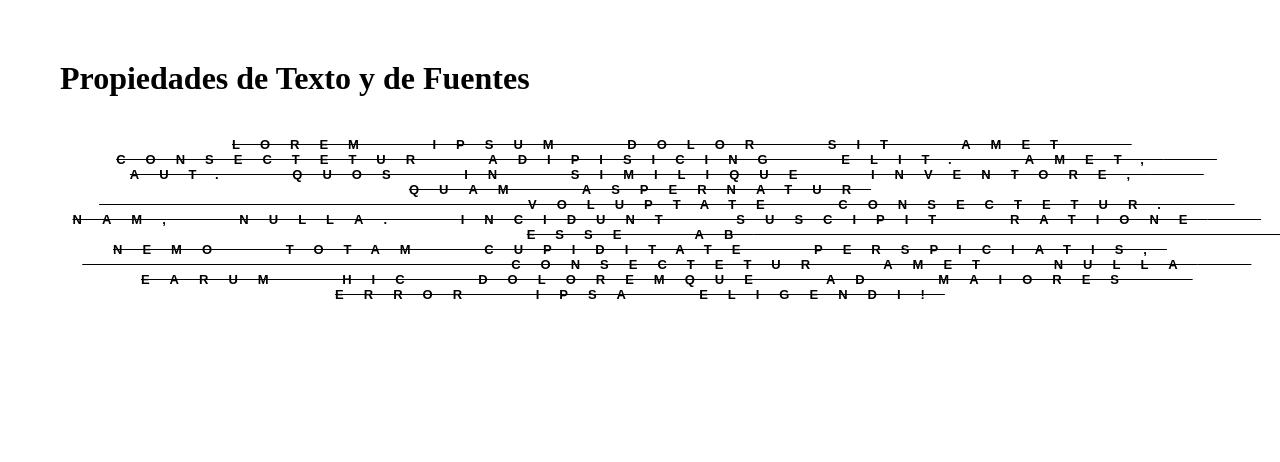
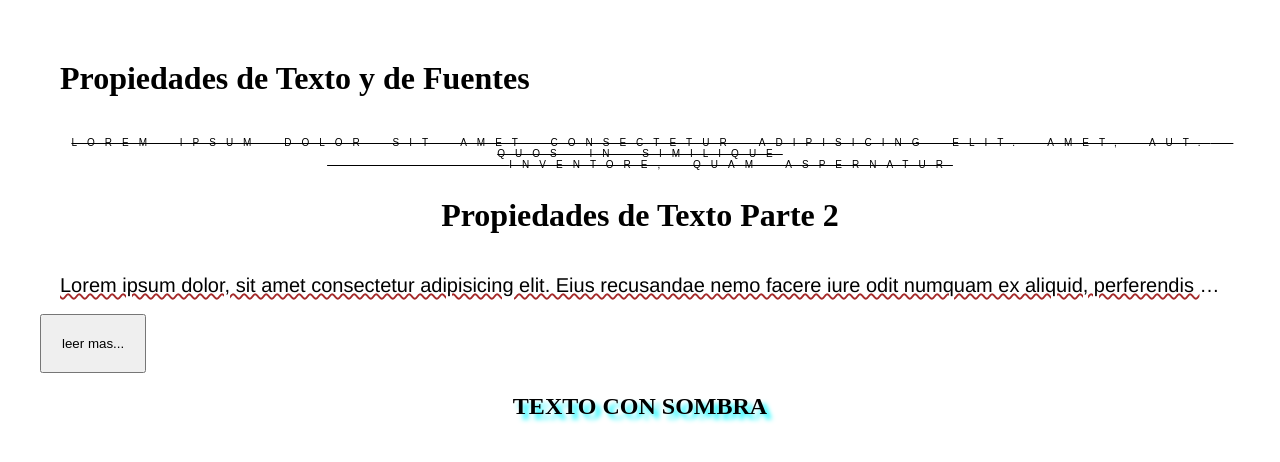
Before and after one commit to MarioVeroi/Curso-Programacion-Web, a plain HTML site: page Curso CSS/practica13.html in a window 1280 px wide. Drawn offline with Linux system fonts and the light colour scheme.

Commit message:
Agregando Propiedades de Fuentes Parte 2

```diff
--- a/Curso CSS/CSS/style13.css
+++ b/Curso CSS/CSS/style13.css
@@ -3,17 +3,37 @@
     padding: 20px;
 }
 
-p{
+.Propiedades-Fuentes{
     font-family: Arial;
     font-style: bold;
-    font-weight: 900;
-    font-size: small;
+    font-weight: 100;
+    font-size: 10px;
     font-variant: small-caps; /*Permite que esten en mayusculas, Pero conservando su tamaño*/
-    text-indent: 30px;
+    text-indent: 2px;
     text-transform:  uppercase;
     white-space: pre-wrap;
-    word-spacing: 30px;
-    letter-spacing: 20px;
+    word-spacing: 10px;
+    letter-spacing: 10px;
     text-align: center;
     text-decoration: line-through;
 }
+
+p{
+    height: 20px;
+    font-family: helvetica, sans-serif;
+    font-size: 20px;
+    text-decoration: underline;
+    text-decoration-style: wavy;
+    text-decoration-color: brown;
+    text-decoration-line: underline;
+    white-space: nowrap;
+    overflow: hidden;
+    text-overflow: ellipsis;
+    text-shadow: 10px 10x ;
+}
+
+h2{
+    text-shadow: 5px 5px 5px rgb(2, 247, 255);
+    text-align: center;
+    text-transform: uppercase;
+}
--- a/Curso CSS/practica13.html
+++ b/Curso CSS/practica13.html
@@ -11,9 +11,25 @@
 <body>
 
     <h1>Propiedades de Texto y de Fuentes</h1>
-    <p>Lorem ipsum dolor sit amet consectetur adipisicing elit. Amet, aut. Quos in similique inventore, quam aspernatur
-        voluptate consectetur. Nam, nulla. Incidunt suscipit ratione esse ab                 nemo totam cupiditate perspiciatis,
-        consectetur amet nulla earum hic doloremque ad maiores error ipsa eligendi!</p>
+    <p class="Propiedades-Fuentes">Lorem ipsum dolor sit amet consectetur adipisicing elit. Amet, aut. Quos in similique
+        inventore, quam aspernatur</p>
+
+    <h1 style="text-align: center;">Propiedades de Texto Parte 2</h1>
+    <p>
+        Lorem ipsum dolor, sit amet consectetur adipisicing elit. Eius recusandae nemo facere iure odit numquam ex
+        aliquid, perferendis eveniet maxime ipsam quos repellendus vel architecto quaerat voluptatibus dolor ea suscipit
+        sed sit. Qui aut veritatis minus beatae amet vosddddddddddddddddddddddddddluptatibus sapiente nobis dicta porro vero, dolorem, aliquam
+        debitis? Commodi, eos explicabo.Lorem ipsum dolor, sit amet consectetur adipisicing elit. Eius recusandae nemo facere iure odit numquam ex
+        aliquid, perferendis eveniet maxime ipsam quos repellendus vel architecto quaerat voluptatibus dolor ea suscipit
+        sed sit. Qui aut veritatis minus beatae amet vosddddddddddddddddddddddddddluptatibus sapiente nobis dicta porro vero, dolorem, aliquam
+        debitis? Commodi, eos explicabo.Lorem ipsum dolor, sit amet consectetur adipisicing elit. Eius recusandae nemo facere iure odit numquam ex
+        aliquid, perferendis eveniet maxime ipsam quos repellendus vel architecto quaerat voluptatibus dolor ea suscipit
+        sed sit. Qui aut veritatis minus beatae amet vosddddddddddddddddddddddddddluptatibus sapiente nobis dicta porro vero, dolorem, aliquam
+        debitis? Commodi, eos explicabo.
+    </p>
+    <button>leer mas...</button>
+
+    <h2>Texto Con Sombra</h2>
 </body>
 
 </html>
```
